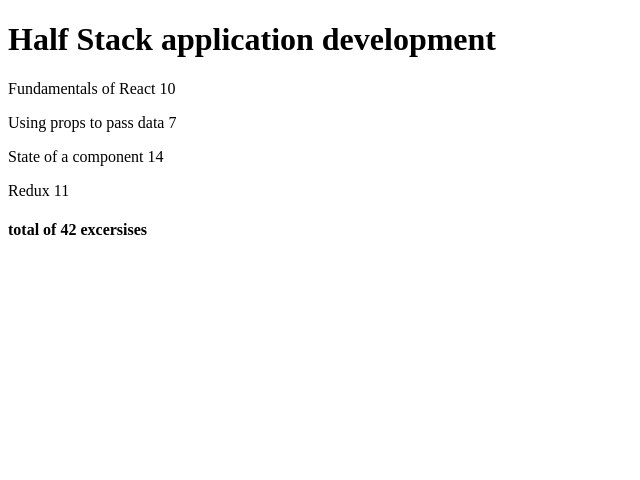
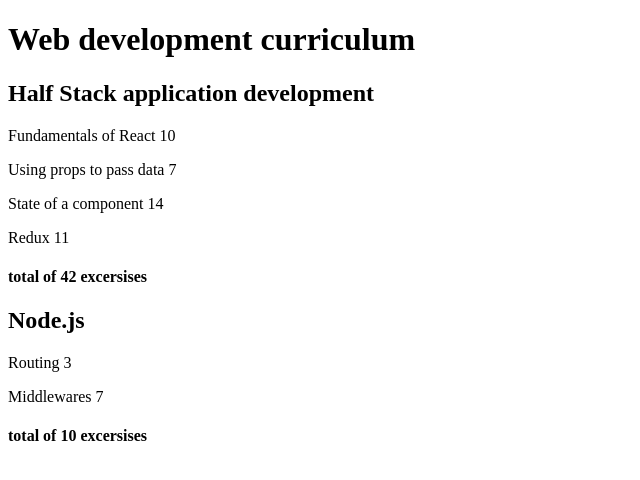
Before and after one commit to emori1968/HelsinkiOpenFS, a React (Vite) app in the folder part1/courseinfo/: page / in a window 1280 px wide. Shown: the top 480 px of the page, without its empty margins (0-640 px from the left). Built offline with nearby package versions, Linux system fonts and the light colour scheme.

Commit message:
2.4 Course Information step9

```diff
--- a/part1/courseinfo/src/App.jsx
+++ b/part1/courseinfo/src/App.jsx
@@ -1,13 +1,15 @@
 // Importante: map funciona sobre array, sobre objetos {} da error
 
-const Content = (props) => <h1>{props.name}</h1>
+const Content = (props) => <h2>{props.name}</h2>
+
 const Parts = (props) =>  {
   return (
     <>
-      {props.parts.map(row => <p key={row.id}> {row.name} {row.exercises} </p>)}
+      {props.parts.map(row => <p> {row.name} {row.exercises} </p>)}
     </>
   )
   }
+
 const Totals = (props) => {
   let array = props.parts.map(row => row.exercises)
   const total = array.reduce((a,b) => a+b,0)
@@ -16,27 +18,37 @@
   return (
     <>
       <h4>total of {total} excersises</h4>
-
     </>
   )
 }
 
+// One course rendering
 const Course = (props) => {
   console.log(props)
   return (
     <>
-      <Content name = {props.course.name} />
-      <Parts parts =  {props.course.parts} />
-      <Totals parts = {props.course.parts} />
+      <Content name = {props.name} />
+      <Parts parts =  {props.parts} />
+      <Totals parts = {props.parts} />
+    </>
+  )
+}
+
+//All course list rendering
+const Courses = (props) => {
+  return (
+    <>
+    {props.courses.map(item => <Course name = {item.name} parts= {item.parts}/>)}
     </>
   )
 }
 
 
-function App() {
-  const course = {
+const App = () => {
+  const courses = [
+    {
+      name: 'Half Stack application development',
       id: 1,
-    name: 'Half Stack application development',
       parts: [
         {
           name: 'Fundamentals of React',
@@ -57,12 +69,33 @@
           name: 'Redux',
           exercises: 11,
           id: 4
+        }
+      ]
     },
-
+    {
+      name: 'Node.js',
+      id: 2,
+      parts: [
+        {
+          name: 'Routing',
+          exercises: 3,
+          id: 1
+        },
+        {
+          name: 'Middlewares',
+          exercises: 7,
+          id: 2
+        }
       ]
     }
+  ]
 
-  return <Course course={course} />
+  return (
+    <div>
+      <h1>Web development curriculum</h1>
+      <Courses courses = {courses} />
+    </div>
+  )
 }
 
 export default App
```
Lines whose indentation alone changed are shown as unchanged.
